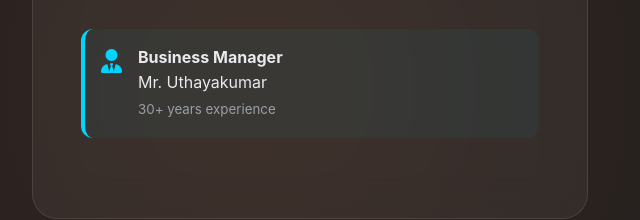
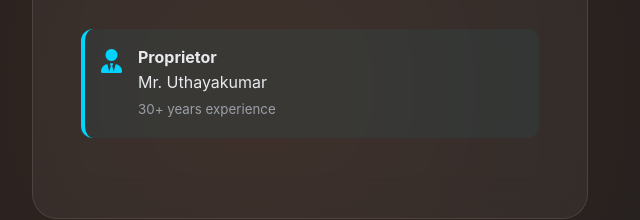
Before and after one commit to happyguy0809/engineersIndia, a plain HTML site: page index.html in a window 1280 px wide. Shown: the part 5363-5583 px from the top of the page, 0-640 px from the left. Drawn offline with Linux system fonts and the light colour scheme.

Commit message:
Debugging the 50 issue recived

```diff
--- a/index.html
+++ b/index.html
@@ -1929,7 +1929,7 @@
                     <div class="contact-item">
                         <i class="fas fa-user-tie"></i>
                         <div>
-                            <strong>Business Manager</strong><br>
+                            <strong>Proprietor</strong><br>
                             Mr. Uthayakumar<br>
                             <small style="color: var(--text-secondary);">30+ years experience</small>
                         </div>
@@ -2004,7 +2004,7 @@
 
     <script>
         // IMPORTANT: Update this URL after you deploy your backend
-        const API_BASE_URL = 'https://us-central1-engineers-india-ff2ea.cloudfunctions.net';
+        // const API_BASE_URL = 'https://us-central1-engineers-india-ff2ea.cloudfunctions.net';
 
         // Modal Functions (keep existing)
         function openQuoteModal() {
```
